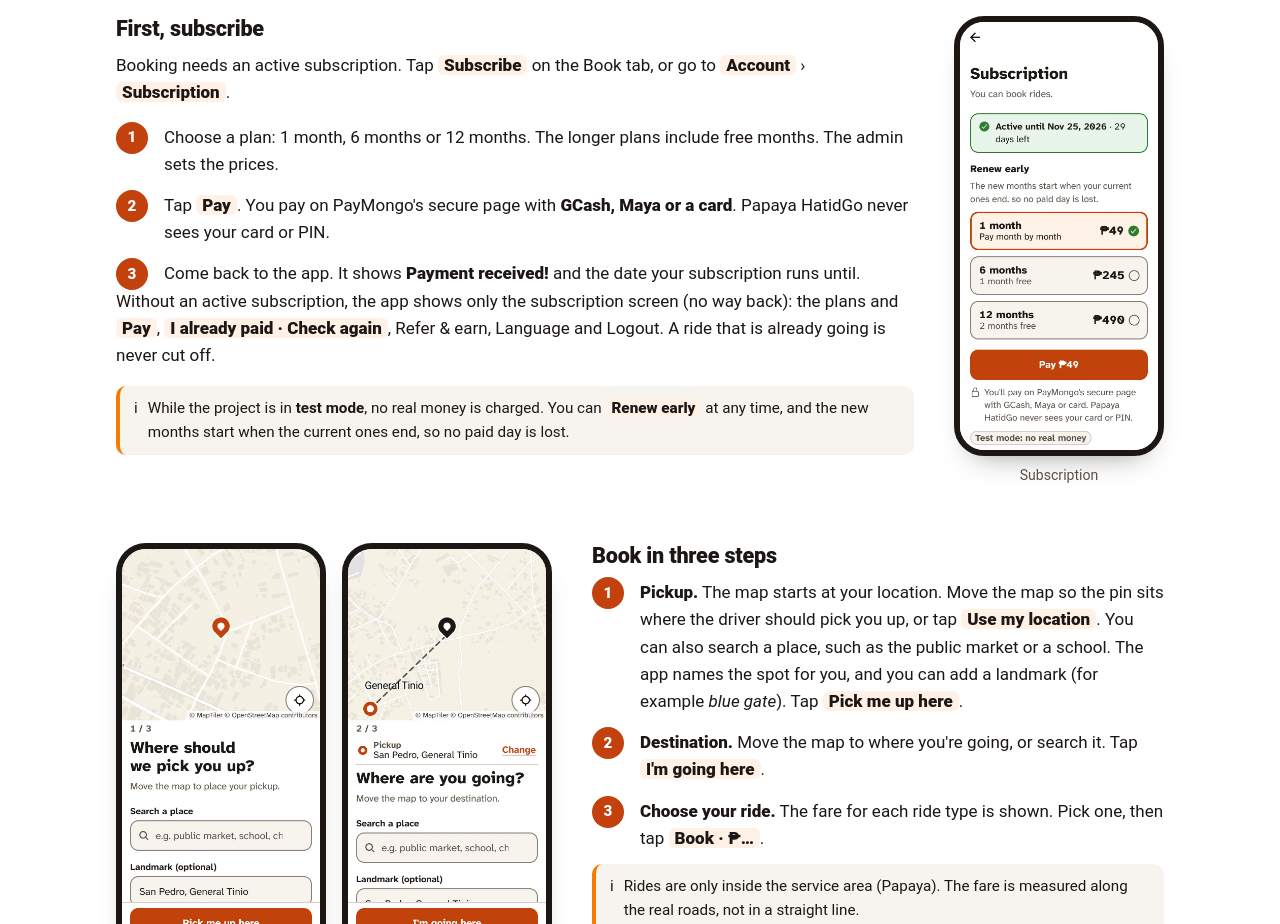
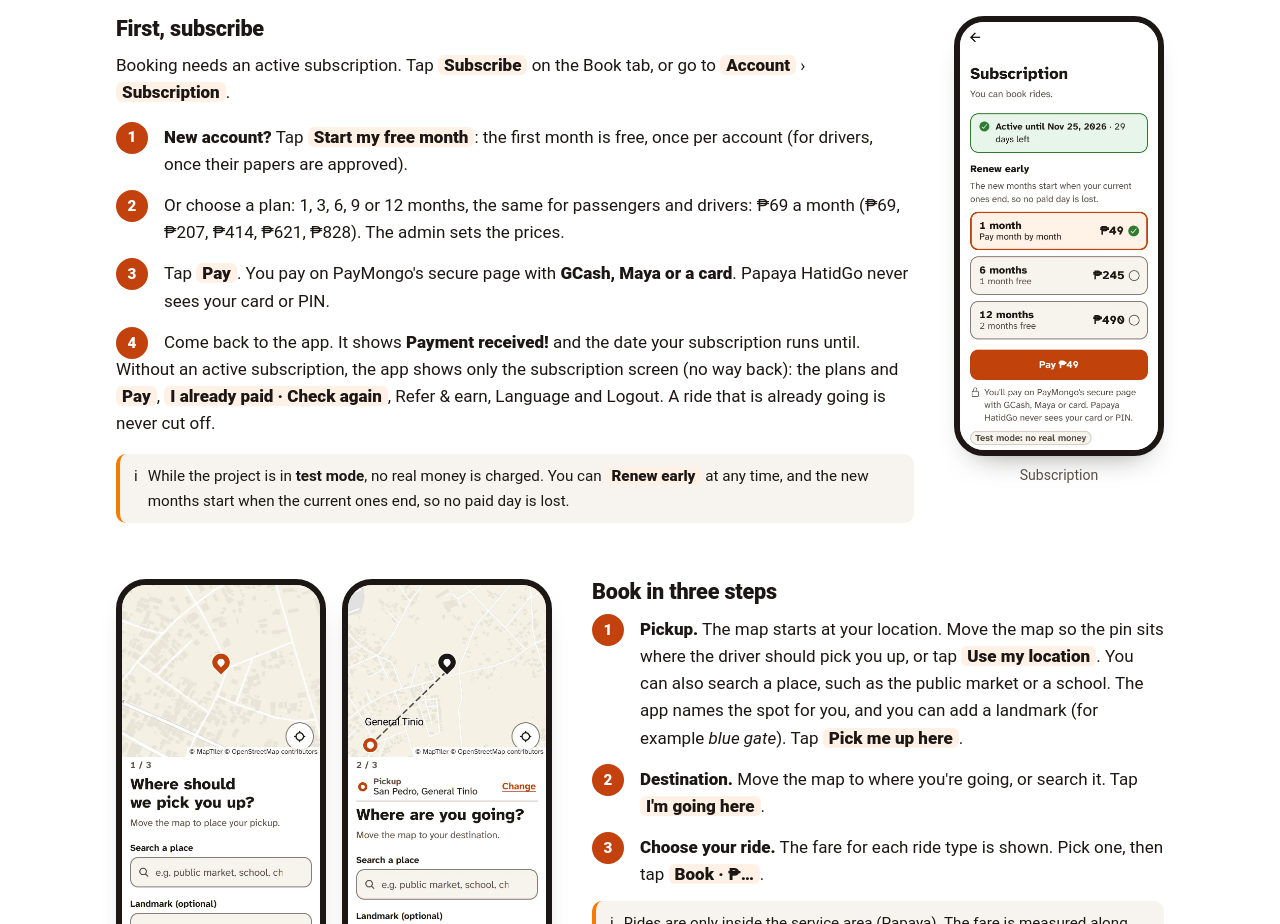
Before and after one commit to Dosss42/papaya-hatidgo-manual, a plain HTML site: page index.html in a window 1280 px wide. Shown: the part 2920-3844 px from the top of the page. Drawn offline with Linux system fonts and the light colour scheme; no server answers; a web font is replaced by a local one.

Commit message:
Manual: the free first month and the new plans (₱69 a month, 1 to 12 months)

```diff
--- a/index.html
+++ b/index.html
@@ -395,7 +395,8 @@
           <h3>First, subscribe</h3>
           <p>Booking needs an active subscription. Tap <span class="ui">Subscribe</span> on the Book tab, or go to <span class="ui">Account</span> › <span class="ui">Subscription</span>.</p>
           <ol class="steps">
-            <li>Choose a plan: 1 month, 6 months or 12 months. The longer plans include free months. The admin sets the prices.</li>
+            <li><strong>New account?</strong> Tap <span class="ui">Start my free month</span>: the first month is free, once per account (for drivers, once their papers are approved).</li>
+            <li>Or choose a plan: 1, 3, 6, 9 or 12 months, the same for passengers and drivers: ₱69 a month (₱69, ₱207, ₱414, ₱621, ₱828). The admin sets the prices.</li>
             <li>Tap <span class="ui">Pay</span>. You pay on PayMongo's secure page with <strong>GCash, Maya or a card</strong>. Papaya HatidGo never sees your card or PIN.</li>
             <li>Come back to the app. It shows <strong>Payment received!</strong> and the date your subscription runs until.</li>
           </ol>
```
